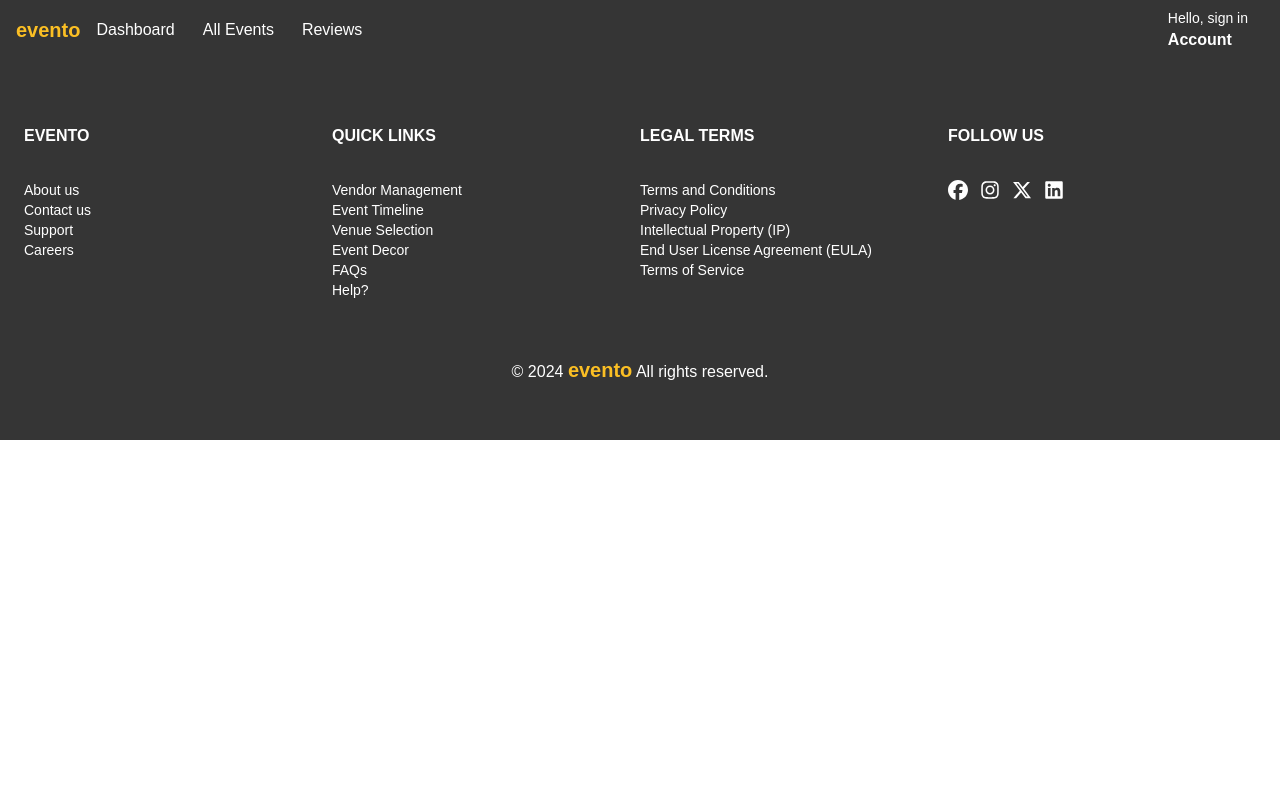
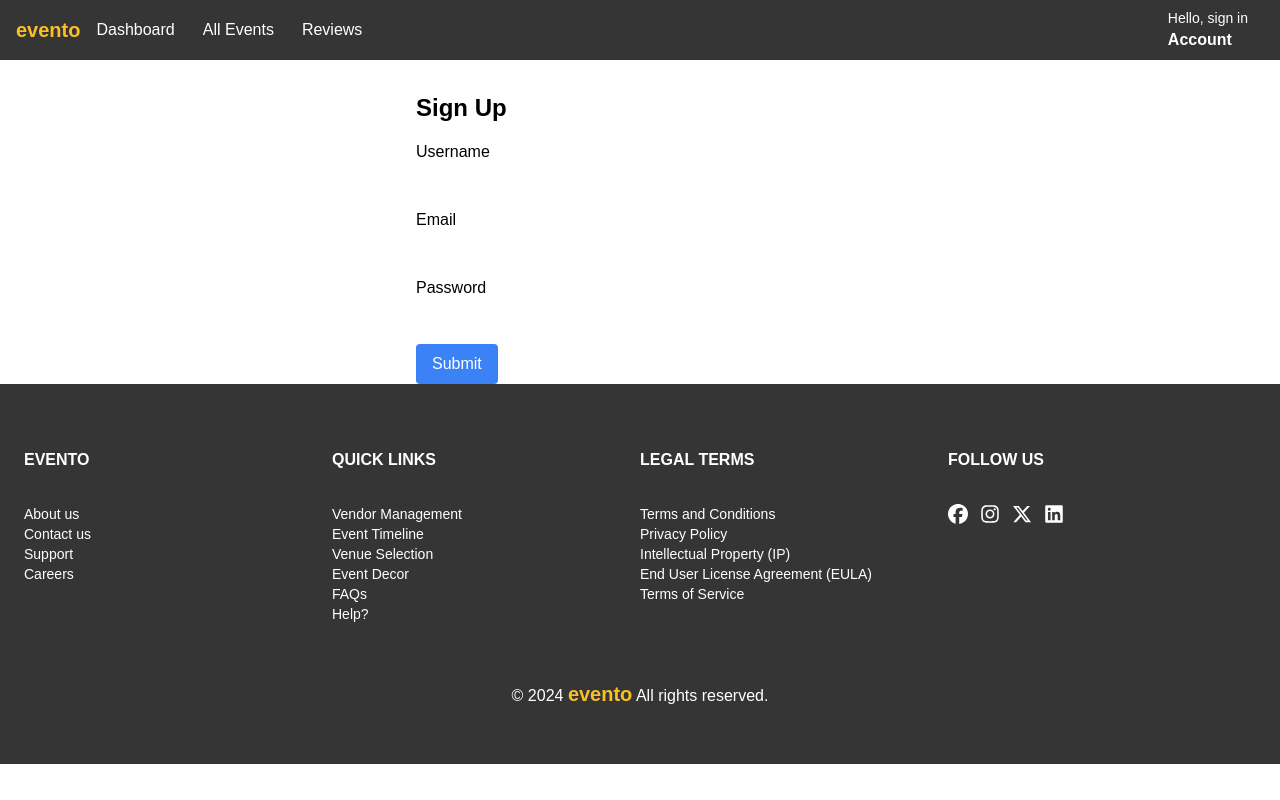
Before and after one commit to Arnold-In-Tech/EventPerfect, a React (Create React App) app in the folder client/: page /login in a window 1280 px wide. Built offline with nearby package versions, Linux system fonts and the light colour scheme.

Commit message:
Worked on the login

```diff
--- a/client/package.json
+++ b/client/package.json
@@ -6,12 +6,14 @@
     "@testing-library/jest-dom": "^5.17.0",
     "@testing-library/react": "^13.4.0",
     "@testing-library/user-event": "^13.5.0",
+    "formik": "^2.4.5",
     "react": "^18.2.0",
     "react-dom": "^18.2.0",
     "react-icons": "^5.1.0",
     "react-router-dom": "^6.22.3",
     "react-scripts": "5.0.1",
-    "web-vitals": "^2.1.4"
+    "web-vitals": "^2.1.4",
+    "yup": "^1.4.0"
   },
   "scripts": {
     "start": "react-scripts start",
--- a/client/src/App.js
+++ b/client/src/App.js
@@ -4,6 +4,7 @@ import Footer from "./components/Footer";
 import Dashboard from "./components/Dashboard";
 import AllEvents from "./components/AllEvents";
 import Reviews from "./components/Reviews";
+import Login from "./components/Login";
 
 function App() {
   return (
@@ -13,6 +14,7 @@ function App() {
         <Route path="/" element={<Dashboard />} />
         <Route path="/events" element={<AllEvents />} />
         <Route path="/reviews" element={<Reviews />} />
+        <Route path="/login" element={<Login />} />
       </Routes>
       <Footer />
     </>
--- /dev/null
+++ b/client/src/components/Login.js
@@ -0,0 +1,92 @@
+import React from "react";
+import { Formik, Form, Field, ErrorMessage } from "formik";
+import * as Yup from "yup";
+
+const SignupSchema = Yup.object().shape({
+  username: Yup.string().required("Username is required"),
+  email: Yup.string().email("Invalid email").required("Email is required"),
+  password: Yup.string()
+    .min(6, "Password must be at least 6 characters")
+    .required("Password is required"),
+});
+
+const Login = () => {
+  const initialValues = {
+    username: "",
+    email: "",
+    password: "",
+  };
+
+  const handleSubmit = (values, { setSubmitting }) => {
+    setTimeout(() => {
+      // alert(JSON.stringify(values, null, 2));
+      setSubmitting(false);
+    }, 400);
+  };
+
+  return (
+    <div className="max-w-md mx-auto mt-8">
+      <h2 className="text-2xl font-semibold mb-4">Sign Up</h2>
+      <Formik
+        initialValues={initialValues}
+        validationSchema={SignupSchema}
+        onSubmit={handleSubmit}
+      >
+        {({ isSubmitting }) => (
+          <Form>
+            <div className="mb-4">
+              <label htmlFor="username" className="block font-medium mb-1">
+                Username
+              </label>
+              <Field
+                type="text"
+                name="username"
+                className="form-input w-full"
+              />
+              <ErrorMessage
+                name="username"
+                component="div"
+                className="text-red-500 text-sm"
+              />
+            </div>
+            <div className="mb-4">
+              <label htmlFor="email" className="block font-medium mb-1">
+                Email
+              </label>
+              <Field type="email" name="email" className="form-input w-full" />
+              <ErrorMessage
+                name="email"
+                component="div"
+                className="text-red-500 text-sm"
+              />
+            </div>
+            <div className="mb-4">
+              <label htmlFor="password" className="block font-medium mb-1">
+                Password
+              </label>
+              <Field
+                type="password"
+                name="password"
+                className="form-input w-full"
+              />
+              <ErrorMessage
+                name="password"
+                component="div"
+                className="text-red-500 text-sm"
+              />
+            </div>
+            <button
+              type="submit"
+              disabled={isSubmitting}
+              className="bg-blue-500 text-white py-2 px-4 rounded hover:bg-blue-600"
+            >
+              Submit
+            </button>
+          </Form>
+        )}
+      </Formik>
+    </div>
+  );
+};
+
+export default Login;
--- a/client/src/components/NavBar.js
+++ b/client/src/components/NavBar.js
@@ -1,4 +1,4 @@
-import React, { useState } from "react";
+import React from "react";
 import { NavLink, Link } from "react-router-dom";
 
 const NavBar = () => {
@@ -12,7 +12,6 @@ const NavBar = () => {
               <span className="text-amber-400">
                 <strong className="text-xl">evento</strong>
               </span>
-
             </h2>
           </Link>
         </div>
@@ -34,13 +33,12 @@ const NavBar = () => {
           <div className="pr-4 pl-4">
             <p className="text-xs xl:text-sm ">Hello, sign in</p>
             <Link
-              to={"/Login"}
+              to={"/login"}
               className="text-sm xl:text-base font-bold cursor-pointer"
             >
               Account
             </Link>
           </div>
-          {/* Wrap ShoppingCartIcon with Link and set to prop to the cart page */}
         </div>
       </div>
     </header>
```
Also changed, not shown: 1 other file (tests, documents, lock files or other folders).
